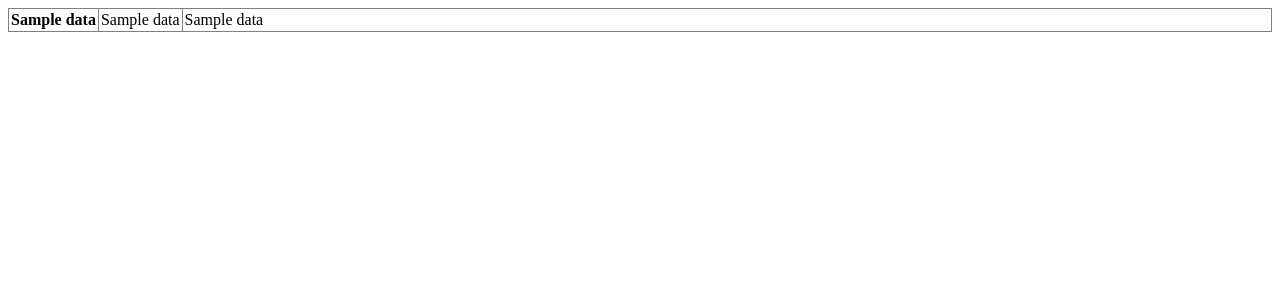
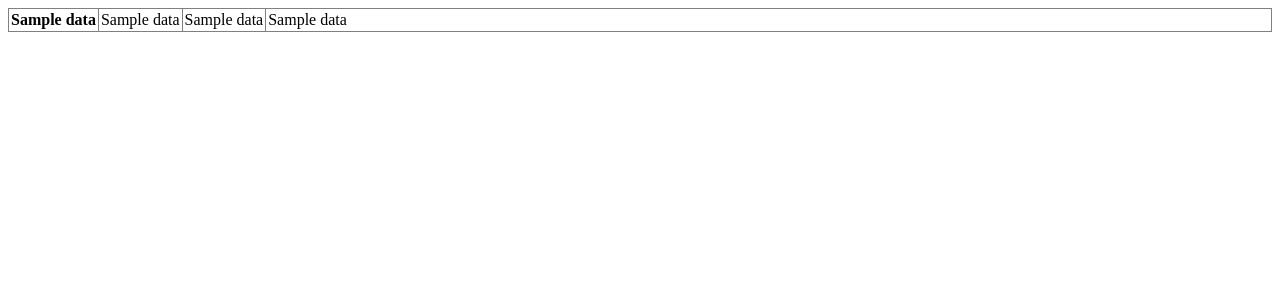
Before and after one commit to RedYellow/habitica-webhooks, a Flask app: template templates/home.html in a window 1280 px wide. Shown: the top 300 px of the page. Run offline with Flask 2, Linux system fonts and the light colour scheme; the template is opened without the code that fills it: most values are stand-ins (such as "Sample title", 1, 10 or a date in 2020); some libraries are stand-ins or nearby versions.

Commit message:
working on the table

```diff
--- a/app.py
+++ b/app.py
@@ -61,10 +61,10 @@ def home():
     data = []
     for i in js:
         try:
-            data.append([i["timestamp"], tstamp_to_str(i["timestamp"]), i["data"]["type"]])
+            data.append([i["timestamp"], tstamp_to_str(i["timestamp"]), i["data"]["data"]["type"], i["data"]["data"]["task"]["text"]])
         except Exception as e:
             print(e)
-            data.append([i["timestamp"], tstamp_to_str(i["timestamp"]), i["data"]])
+            data.append([i["timestamp"], tstamp_to_str(i["timestamp"]), i["data"], i["data"]])
     return render_template("home.html", data=data)
 
 
--- a/templates/home.html
+++ b/templates/home.html
@@ -13,11 +13,12 @@
             }
         </style>
         <table border="1" cellpadding="2" cellspacing="2" style="border-collapse:collapse;">
-            {% for i, j, k in data %}
+            {% for i, j, k, l in data %}
                 <tr>
                     <td> <b> {{ i }} </b></td>
                     <td> {{ j }} </td>
                     <td> {{ k }} </td>
+                    <td> {{ l }} </td>
                 </tr>
             {% endfor %}
         </table>
```
